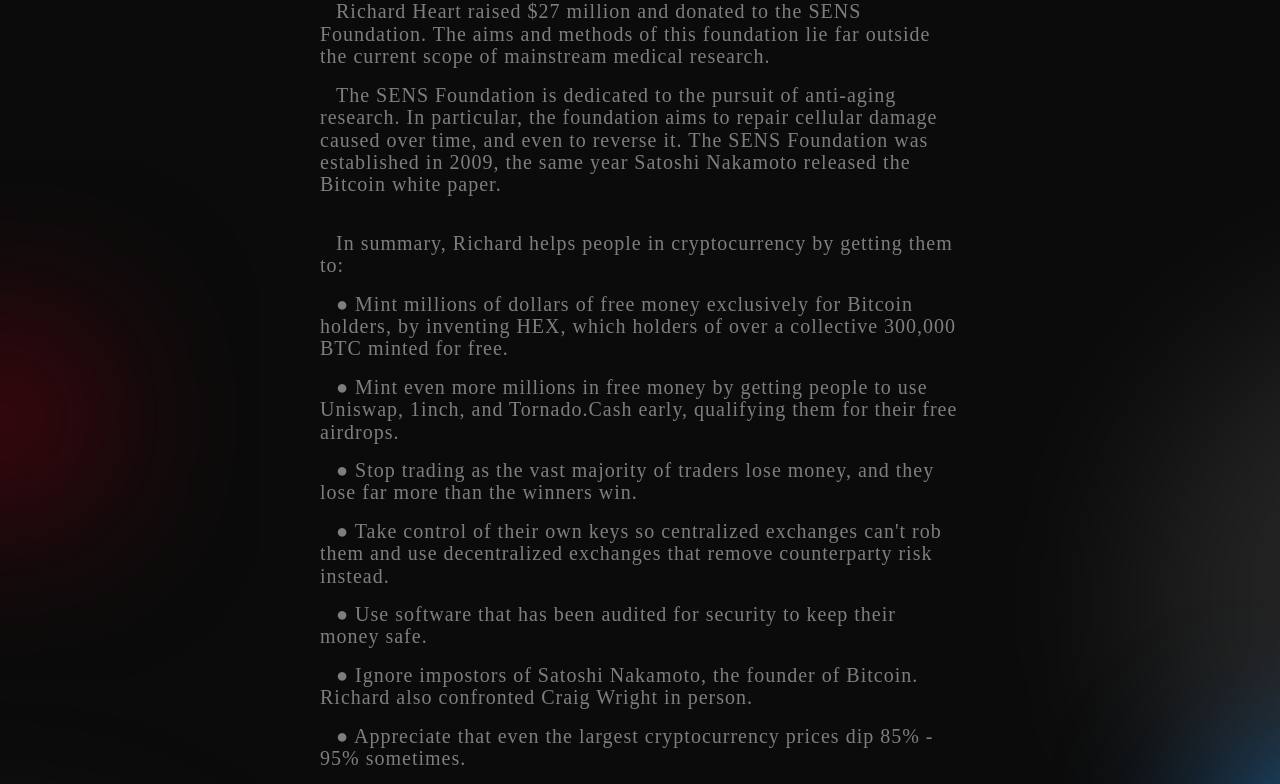
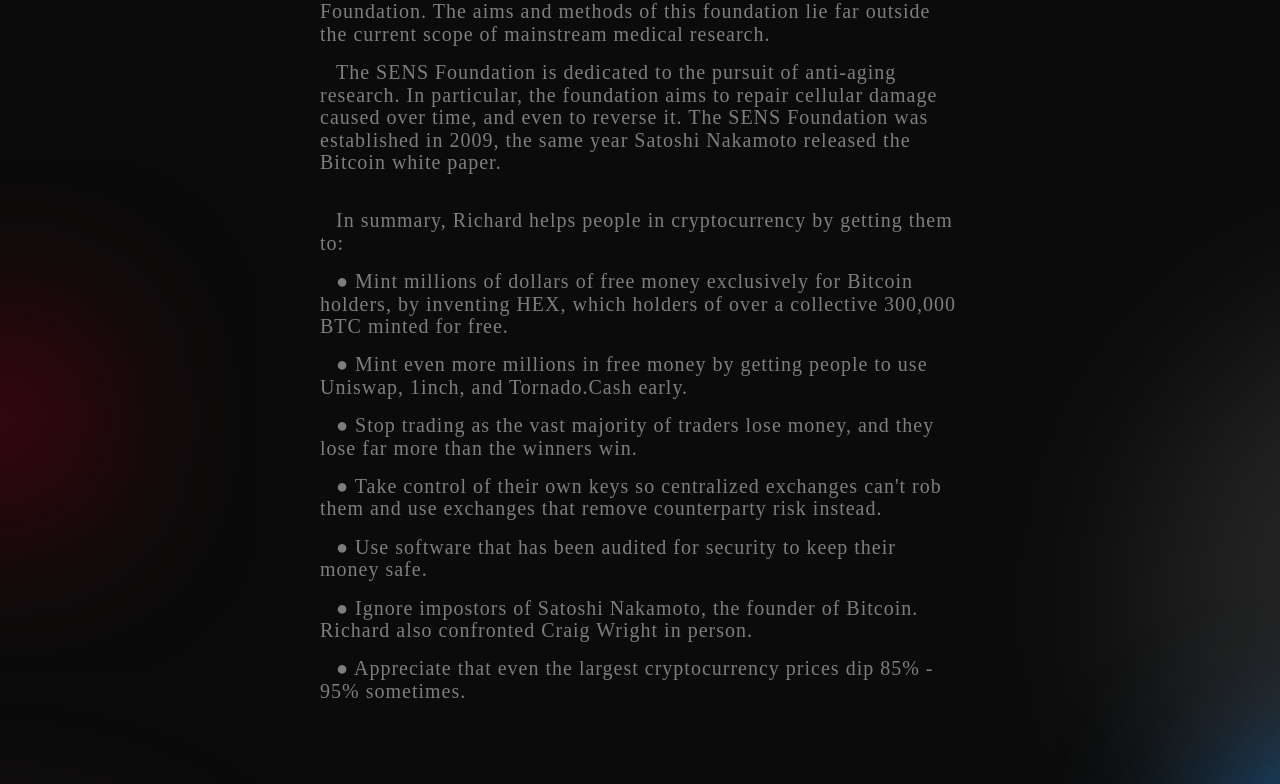
Before and after one commit to devninja0722/Plus-chain-art, a React (Create React App) app: page / in a window 1280 px wide. Shown: the part 3911-4695 px from the top of the page. Built offline with nearby package versions, Linux system fonts and the light colour scheme.

Commit message:
fix: content wording

```diff
--- a/src/components/PulseChainArt.tsx
+++ b/src/components/PulseChainArt.tsx
@@ -42,7 +42,7 @@
       </div>
       <div className={styleParagraph}>
         <span className={styleAnswer}>
-          <u>Enrich ERC20 and NFT users.</u> The launch of PulseChain is the largest airdrop in history. Thousands of Ethereum based tokens and NFTs receive their free PulseChain versions. This new gold rush contains the value discovery of thousands of tokens and NFTs on PulseChain. This is a big opportunity to be a whale of ERC20s or NFTs.
+          <u>Enrich ERC20 and NFT users.</u> Thousands of Ethereum based tokens and NFTs receive their free PulseChain versions. This new gold rush contains the value discovery of thousands of tokens and NFTs on PulseChain. This is a big opportunity to be a whale of ERC20s or NFTs.
         </span>
       </div>
       <div className={styleParagraph}>
@@ -57,7 +57,7 @@
       </div>
       <div className={styleParagraph}>
         <span className={styleAnswer}>
-          <u>Remove Pollution.</u> By replacing proof of work miners with proof of stake validators, PulseChain doesn't burn "waste" any energy making it environmentally friendly.
+          <u>Remove Pollution.</u> By replacing proof of work miners with validators, PulseChain doesn't burn "waste" any energy making it environmentally friendly.
         </span>
       </div>
       <div className={styleParagraph}>
@@ -67,7 +67,7 @@
       </div>
       <div className={styleParagraph}>
         <span className={styleAnswer}>
-          <u>Empower PulseChain holders.</u> PulseChain's native token $PLS can be staked and delegated to validators that reward the delegators with the largest percentage of fees.
+          <u>Empower PulseChain holders.</u> PulseChain's native token $PLS can be delegated to validators that reward the delegators with the largest percentage of fees.
         </span>
       </div>
     </div>
--- a/src/components/RichardHeart.tsx
+++ b/src/components/RichardHeart.tsx
@@ -69,7 +69,7 @@
       </div>
       <div className={styleParagraph}>
         <span className={styleText}>
-          ●	Mint even more millions in free money by getting people to use Uniswap, 1inch, and Tornado.Cash early, qualifying them for their free airdrops.
+          ●	Mint even more millions in free money by getting people to use Uniswap, 1inch, and Tornado.Cash early.
         </span>
       </div>
       <div className={styleParagraph}>
@@ -79,7 +79,7 @@
       </div>
       <div className={styleParagraph}>
         <span className={styleText}>
-          ●	Take control of their own keys so centralized exchanges can't rob them and use decentralized exchanges that remove counterparty risk instead.
+          ●	Take control of their own keys so centralized exchanges can't rob them and use exchanges that remove counterparty risk instead.
         </span>
       </div>
       <div className={styleParagraph}>
```
